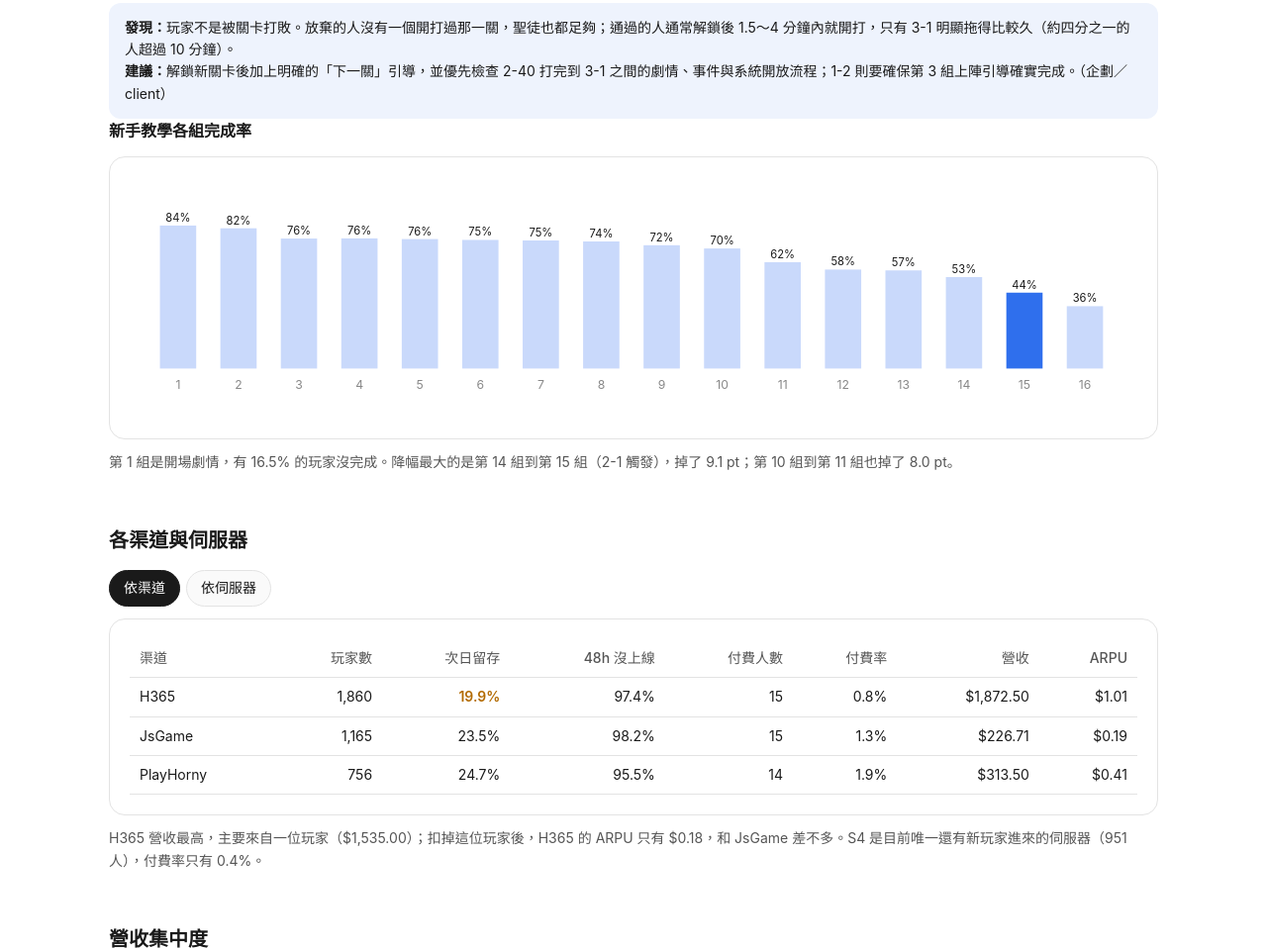
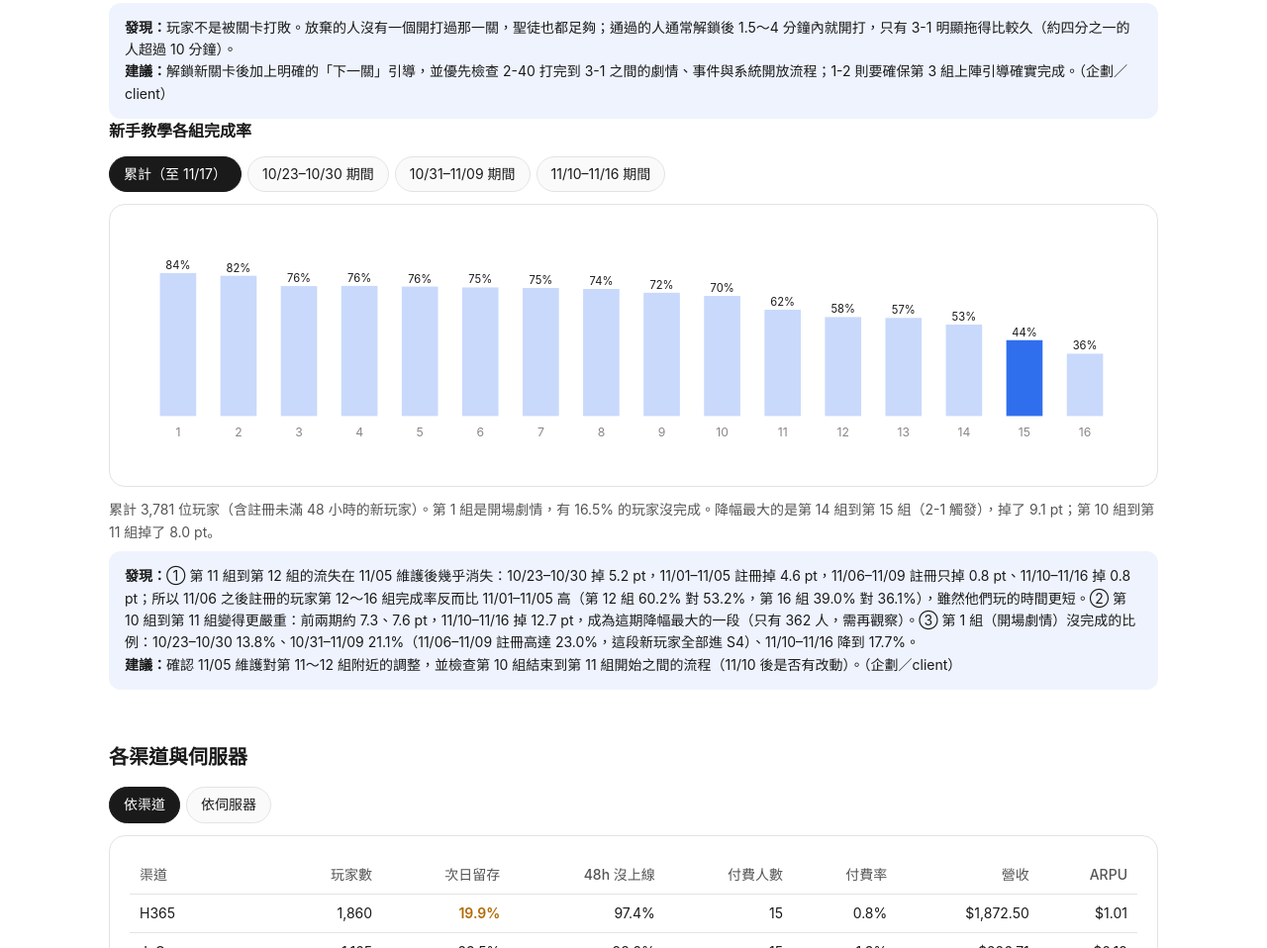
Before and after one commit to SEAN09229098/game-report, a plain HTML site: page index.html in a window 1280 px wide. Shown: the part 9330-10288 px from the top of the page at 99% size. Drawn offline with Linux system fonts and the light colour scheme.

Commit message:
Add period toggle to tutorial completion chart
Co-authored-by: SEAN09229098 <SEAN09229098@users.noreply.github.com>

```diff
--- a/index.html
+++ b/index.html
@@ -142,8 +142,10 @@ ul{padding-left:20px}li{margin:4px 0}
 <p class="note" id="stuckNote"></p>
 <div class="callout"><b>發現：</b>玩家不是被關卡打敗。放棄的人沒有一個開打過那一關，聖徒也都足夠；通過的人通常解鎖後 1.5～4 分鐘內就開打，只有 3-1 明顯拖得比較久（約四分之一的人超過 10 分鐘）。<br><b>建議：</b>解鎖新關卡後加上明確的「下一關」引導，並優先檢查 2-40 打完到 3-1 之間的劇情、事件與系統開放流程；1-2 則要確保第 3 組上陣引導確實完成。（企劃／client）</div>
 <h3 id="tutorial">新手教學各組完成率</h3>
+<div class="seg" id="tutSeg"></div>
 <div class="card"><div id="tutChart"></div></div>
-<p class="note">第 1 組是開場劇情，有 16.5% 的玩家沒完成。降幅最大的是第 14 組到第 15 組（2-1 觸發），掉了 9.1 pt；第 10 組到第 11 組也掉了 8.0 pt。</p>
+<p class="note" id="tutNote"></p>
+<div class="callout"><b>發現：</b>① 第 11 組到第 12 組的流失在 11/05 維護後幾乎消失：10/23–10/30 掉 5.2 pt，11/01–11/05 註冊掉 4.6 pt，11/06–11/09 註冊只掉 0.8 pt、11/10–11/16 掉 0.8 pt；所以 11/06 之後註冊的玩家第 12～16 組完成率反而比 11/01–11/05 高（第 12 組 60.2% 對 53.2%，第 16 組 39.0% 對 36.1%），雖然他們玩的時間更短。② 第 10 組到第 11 組變得更嚴重：前兩期約 7.3、7.6 pt，11/10–11/16 掉 12.7 pt，成為這期降幅最大的一段（只有 362 人，需再觀察）。③ 第 1 組（開場劇情）沒完成的比例：10/23–10/30 13.8%、10/31–11/09 21.1%（11/06–11/09 註冊高達 23.0%，這段新玩家全部進 S4）、11/10–11/16 降到 17.7%。<br><b>建議：</b>確認 11/05 維護對第 11～12 組附近的調整，並檢查第 10 組結束到第 11 組開始之間的流程（11/10 後是否有改動）。（企劃／client）</div>
 
 <h2 id="compare">各渠道與伺服器</h2>
 <div class="seg" id="cmpSeg"></div>
@@ -219,6 +221,7 @@ var CH=[["渠道","玩家數","次日留存","48h 沒上線","付費人數","付
 var SV=[["伺服器","開服時間","玩家數","次日留存","48h 沒上線","付費人數","營收","ARPU"],["S1","10/23 10:00","975","23.5%","98.6%","19","$1,827.50","$1.87"],["S2","10/25 12:00","952","21.0%","98.8%","10","$290.71","$0.31"],["S3","10/29 11:02","903","21.3%","98.7%","11","$241.00","$0.27"],["S4（新）","11/05 10:30","951","22.1%","92.4%","4","$53.50","$0.06"]];
 var TOP=[["第 1 名（S1 H365）",1535.0,"$1,535.00"],["第 2 名（S2 H365）",185.0,"$185.00"],["第 3 名（S3 PlayHorny）",108.0,"$108.00"],["第 4 名（S3 PlayHorny）",78.0,"$78.00"],["第 5 名（S1 PlayHorny）",55.0,"$55.00"]];
 var TUT=[[1,83.5],[2,81.9],[3,75.9],[4,76.0],[5,75.6],[6,75.1],[7,74.8],[8,74.2],[9,72.0],[10,70.1],[11,62.1],[12,57.8],[13,57.3],[14,53.4],[15,44.3],[16,36.4]];
+var TUT_SETS={"cum":{"n":3781,"rows":[[1,83.5],[2,81.9],[3,75.9],[4,76.0],[5,75.6],[6,75.1],[7,74.8],[8,74.2],[9,72.0],[10,70.1],[11,62.1],[12,57.8],[13,57.3],[14,53.4],[15,44.3],[16,36.4]],"hi":14,"note":"累計 3,781 位玩家（含註冊未滿 48 小時的新玩家）。第 1 組是開場劇情，有 16.5% 的玩家沒完成。降幅最大的是第 14 組到第 15 組（2-1 觸發），掉了 9.1 pt；第 10 組到第 11 組掉了 8.0 pt。"},"early":{"n":2150,"rows":[[1,86.2],[2,84.8],[3,78.0],[4,79.0],[5,78.7],[6,78.2],[7,77.7],[8,77.3],[9,74.5],[10,71.8],[11,64.5],[12,59.3],[13,58.8],[14,54.3],[15,45.1],[16,36.5]],"hi":14,"note":"10/23–10/30 註冊的 2,150 位玩家。第 1 組是開場劇情，有 13.8% 的玩家沒完成。降幅最大的是第 14 組到第 15 組（2-1 觸發），掉了 9.2 pt；第 10 組到第 11 組掉了 7.3 pt。"},"period":{"n":1130,"rows":[[1,78.9],[2,76.9],[3,71.9],[4,70.9],[5,70.4],[6,69.8],[7,69.7],[8,68.8],[9,67.3],[10,65.8],[11,58.2],[12,54.9],[13,54.2],[14,51.0],[15,42.0],[16,36.2]],"hi":14,"note":"10/31–11/09 註冊的 1,130 位玩家。第 1 組是開場劇情，有 21.1% 的玩家沒完成。降幅最大的是第 14 組到第 15 組（2-1 觸發），掉了 9.0 pt；第 10 組到第 11 組掉了 7.6 pt。"},"w3":{"n":362,"rows":[[1,82.3],[2,80.9],[3,76.5],[4,74.9],[5,74.9],[6,74.3],[7,74.3],[8,73.8],[9,73.5],[10,73.2],[11,60.5],[12,59.7],[13,58.6],[14,56.6],[15,47.5],[16,39.2]],"hi":10,"note":"11/10–11/16 註冊的 362 位玩家（排除註冊未滿 48 小時、還可能在進行教學的 117 人，與流失指標相同；全部 479 人一起算時各組差 0～1.8 pt）。第 1 組是開場劇情，有 17.7% 的玩家沒完成。降幅最大的是第 10 組到第 11 組，掉了 12.7 pt；第 14 組到第 15 組（2-1 觸發）掉了 9.1 pt。"}};
 var DIA={"神鑽":{"get":559182,"use":17910,"stock":541272,"getRows":[["福袋開啟獎勵",179682,7],["H365 平台購買發獎（推測）",156400,15],["JsGame 平台 IAP 購買發獎",108000,11],["PlayHorny 平台 IAP 購買發獎",91300,14],["靈契高級資格獎勵",17500,5],["月卡購買獎勵",6300,21]],"useRows":[["常規道具商店購買消耗",10516,9],["淫蛋巢位解鎖消耗",5258,7],["圖書館解鎖消耗",1521,4],["家人告解消耗",540,4],["靈寵配對消耗",75,2]]},"晶鑽":{"get":5937439,"use":2727885,"stock":3209554,"getRows":[["信箱領取獎勵",2071278,1971],["成就任務獎勵",968500,1333],["七日任務獎勵",644120,2522],["主線任務獎勵",442530,2934],["儲值獎勵",312830,43],["福袋開啟獎勵",289780,1475],["主線事件獎勵",231540,1958],["靈契任務獎勵",154670,2160],["每日登入獎勵",141050,2667],["限時征討戰鬥獎勵",126720,795],["玩家初始道具",113430,3781],["神殿PVP排行榜獎勵",106750,26],["新手教學獎勵",92130,3071],["排行榜膜拜",86910,1041],["靈視獎勵",69325,1347],["兌換碼獎勵",29500,117],["常規活動排行榜獎勵",23950,661],["月卡每日獎勵",13500,18],["代碼 11301 未對照（推測）",7030,73],["靈寵配對退還",6896,5],["靈契高級資格獎勵",5000,2]],"useRows":[["常規道具商店購買消耗",1663219,986],["家人告解消耗",510850,2903],["淫蛋巢位解鎖消耗",293442,313],["圖書館解鎖消耗",188979,265],["靈寵配對消耗",44075,237],["靈寵推薦配對刷新消耗水晶",27280,100],["代碼未對照（推測為靈寵配對相關）",40,1]]}};
 var DIA_SEG={"S1":{"晶鑽-取得":1449760,"晶鑽-消耗":799222,"神鑽-取得":392710,"神鑽-消耗":9538},"S2":{"晶鑽-取得":1282006,"晶鑽-消耗":704716,"神鑽-取得":81964,"神鑽-消耗":5224},"S3":{"晶鑽-取得":1512764,"晶鑽-消耗":638950,"神鑽-取得":71400,"神鑽-消耗":2305},"S4":{"晶鑽-取得":1692909,"晶鑽-消耗":584997,"神鑽-取得":13108,"神鑽-消耗":843},"H365":{"晶鑽-取得":2590090,"晶鑽-消耗":1126320,"神鑽-取得":343366,"神鑽-消耗":9935},"JsGame":{"晶鑽-取得":1835487,"晶鑽-消耗":905505,"神鑽-取得":121908,"神鑽-消耗":5205},"PlayHorny":{"晶鑽-取得":1511862,"晶鑽-消耗":696060,"神鑽-取得":93908,"神鑽-消耗":2770}};
 var CONN=[["斷線逾時（正常離開）",13223,"84.3%","3,736"],["被異地登入踢下線",2298,"14.7%","922"],["登入後未連上遊戲",136,"0.9%","86"],["伺服器重啟",12,"0.1%","11"],["維護時強制登出",11,"0.1%","11"],["資料截止時仍在線",2,"0.0%","2"]];
@@ -302,7 +305,8 @@ seg($("cmpSeg"),[{v:"channel",l:"依渠道"},{v:"server",l:"依伺服器"}],"cha
 pie($("revPie"),[["S1 H365 一位玩家",1535.0,"$1,535.00"],["其他 43 位付費玩家",877.71,"$877.71"]],["var(--c0)","var(--c1)"]);
 hbars($("revTop"),TOP.map(function(t,i){return{l:t[0],v:t[1],d:t[2],hi:i===0};}),1535.0);
 // tutorial
-(function(){var W=1000,H=240,s='<svg viewBox="0 0 '+W+" "+H+'" role="img" aria-label="新手教學各組完成率">';TUT.forEach(function(r,i){var x=30+i*60,h=r[1]/100*170;s+='<rect x="'+x+'" y="'+(190-h)+'" width="36" height="'+h+'" fill="'+(i===14?"var(--c0)":"var(--c0l)")+'"><title>第 '+r[0]+" 組 "+r[1].toFixed(1)+"%</title></rect>";s+='<text class="lbl" x="'+(x+18)+'" y="'+(186-h)+'" text-anchor="middle">'+r[1].toFixed(0)+'%</text><text x="'+(x+18)+'" y="210" text-anchor="middle">'+r[0]+"</text>";});$("tutChart").innerHTML=s+"</svg>";})();
+function renderTut(k){var x=TUT_SETS[k],W=1000,H=240,s='<svg viewBox="0 0 '+W+" "+H+'" role="img" aria-label="新手教學各組完成率">';x.rows.forEach(function(r,i){var x0=30+i*60,h=r[1]/100*170;s+='<rect x="'+x0+'" y="'+(190-h)+'" width="36" height="'+h+'" fill="'+(i===x.hi?"var(--c0)":"var(--c0l)")+'"><title>第 '+r[0]+" 組 "+r[1].toFixed(1)+"%</title></rect>";s+='<text class="lbl" x="'+(x0+18)+'" y="'+(186-h)+'" text-anchor="middle">'+r[1].toFixed(0)+'%</text><text x="'+(x0+18)+'" y="210" text-anchor="middle">'+r[0]+"</text>";});$("tutChart").innerHTML=s+"</svg>";$("tutNote").textContent=x.note;}
+seg($("tutSeg"),[{v:"cum",l:"累計（至 11/17）"},{v:"early",l:"10/23–10/30 期間"},{v:"period",l:"10/31–11/09 期間"},{v:"w3",l:"11/10–11/16 期間"}],"cum",renderTut);renderTut("cum");
 // diamonds
 function renderDia(k){
   var d=DIA[k];
```
